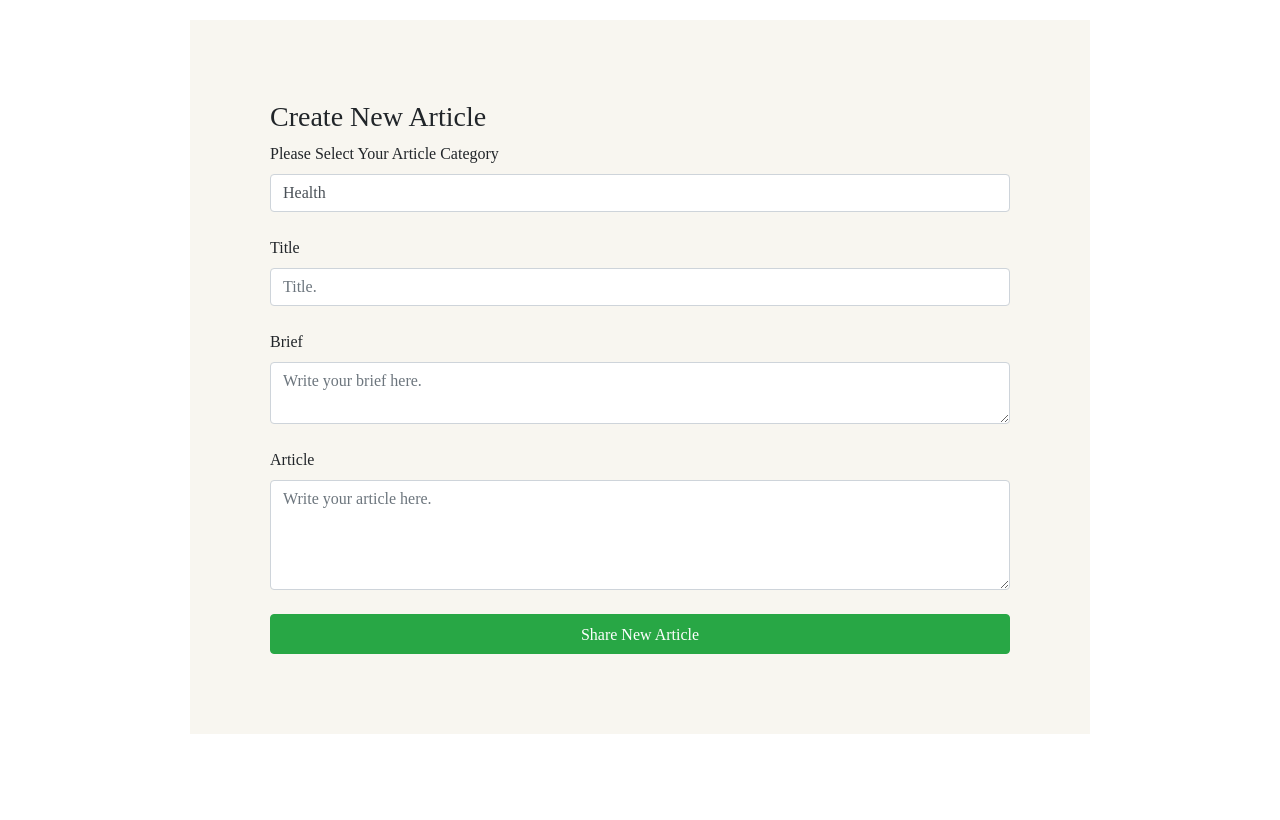
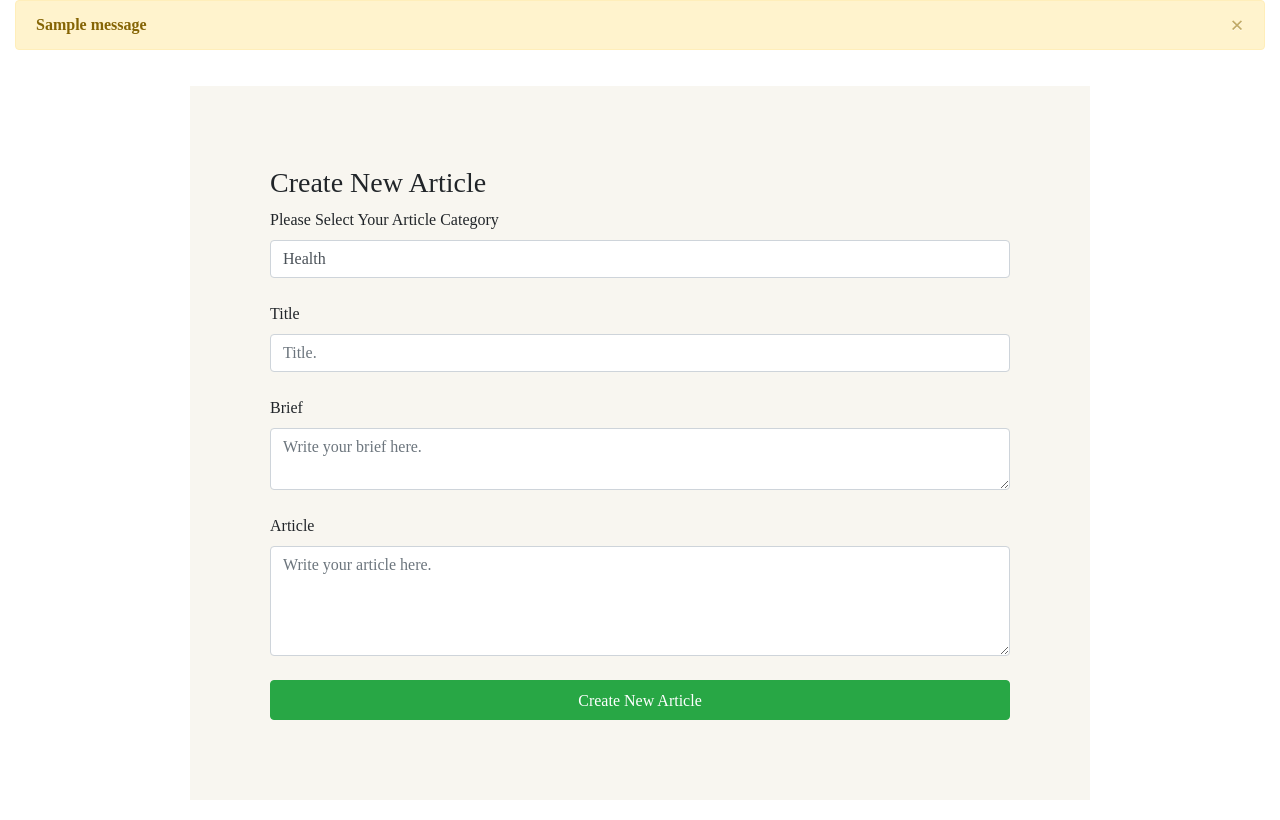
Before and after one commit to HayaaQutaishat/Articles-Application, a Django app: page /new_article in a window 1280 px wide. Shown: the part 62-882 px from the top of the page. Before the commit the page ends 796 px from the top, so only its background shows below. Run offline with Django 4.2, Linux system fonts and the light colour scheme; a user stored in the database is signed in; data comes from the database, SQL or seed files in the repository; both versions use the stored data as it was after the commit; tables that the repository leaves empty hold one stand-in row (values such as "Sample post"); one stand-in notice (Sample message) is shown; some libraries are stand-ins or nearby versions.

Commit message:
Commit 7

```diff
--- a/final/static/final/index.js
+++ b/final/static/final/index.js
@@ -120,7 +120,7 @@ document.addEventListener('DOMContentLoaded', function() {
 
 
       function edit_comment(comment_id) {
-        fetch('/comment', {
+        fetch('/commentt', {
             method: 'POST',
             body: JSON.stringify({
                 comment_id: comment_id,
--- a/final/templates/final/article.html
+++ b/final/templates/final/article.html
@@ -106,13 +106,11 @@
                       </div>
                       <div class="modal-footer">
                         <button type="button" class="btn btn-outline-primary" data-bs-dismiss="modal">Cancel</button>
-                        <button type="button" class="btn btn-outline-primary">Delete</button>
+                        <a href="{% url 'delete_article' article.id %}" class="btn btn-outline-primary">Delete</a>
                       </div>
                     </div>
                   </div>
                 </div>
-
-
         {% endif %}
     </div>
 
--- a/final/templates/final/create_article.html
+++ b/final/templates/final/create_article.html
@@ -2,6 +2,16 @@
 {% load static %}
 
 {% block body %}
+
+{% for message in messages %}
+<div class="alert alert-warning alert-dismissible fade show" role="alert">
+    <strong>{{ message }}</strong>
+    <button type="button" class="close" data-dismiss="alert" aria-label="Close">
+      <span aria-hidden="true">&times;</span>
+    </button>
+  </div>
+{% endfor %}
+
 <!-- Create New Article -->
    <div id="new_article_container">
         <div id="new_article_div">
@@ -20,7 +30,7 @@
                 <textarea name="brief" placeholder="Write your brief here." class="form-control" style=" min-width:500px; max-width:100%;min-height:50px;height:100%;width:100%;" ></textarea><br>
                 <label for="form_name">Article</label>
                 <textarea name="text" id="form_message" name="message" class="form-control" placeholder="Write your article here." rows="4" required="required"></textarea><br>
-                <input type="submit" class="btn btn-success btn-send  pt-2 btn-block" value="Share New Article" >
+                <input type="submit" class="btn btn-success btn-send  pt-2 btn-block" value="Create New Article" >
             </form>
         </div>
    </div>
--- a/final/urls.py
+++ b/final/urls.py
@@ -19,12 +19,10 @@ urlpatterns = [
     path("read_later_add/<int:article_id>", views.read_later_add, name="read_later_add"),
     path("read_later_remove/<int:article_id>", views.read_later_remove, name="read_later_remove"),
     path("edit_comment", views.edit_comment, name="edit_comment"),
-
-
+    path("delete_article/<int:article_id>", views.delete_article, name="delete_article"),
 
     # API Routes
     path("rating", views.rating, name="rating"),
-    path("comment", views.comment, name="comment"),
-
+    path("commentt", views.commentt, name="commentt"),
 
 ]
--- a/final/views.py
+++ b/final/views.py
@@ -106,8 +106,8 @@ def comment(request, article_id):
             comment = Comment.objects.create(user=request.user,article=article,comment=comment)
             comment.save()
             messages.success(request, 'Comment successfully Added.')
-            return HttpResponseRedirect(reverse('article', kwargs={'article_id': article.id}))
-        return render(request, "final/index.html")
+            return HttpResponseRedirect(reverse("article", args=(article_id,)))
+        return render(request, "final/article.html")
 
 @login_required
 def new_article(request):
@@ -194,7 +194,7 @@ def read_later_remove(request, article_id):
 
 
 @login_required
-def comment(request):
+def commentt(request):
     if request.method != "POST":
         return JsonResponse({"error": "POST request required."}, status=400)
     # Check the data
@@ -204,7 +204,7 @@ def comment(request):
     return JsonResponse(comment.comment, safe=False)
 
 
-
+@login_required
 def edit_comment(request):
     if request.method != "POST":
         return JsonResponse({"error": "POST request required."}, status=400)
@@ -216,3 +216,13 @@ def edit_comment(request):
     comment.comment = new_comment_text
     comment.save()
     return JsonResponse({"data": data}, status=201)
+
+
+@login_required
+def delete_article(request, article_id):
+    article = Article.objects.get(pk=article_id)
+    article_category = article.category
+    category_id = article_category.id
+    article.delete()
+    messages.success(request, 'Article successfully deleted.')
+    return HttpResponseRedirect(reverse("category", args=(category_id,)))
```
Also changed, not shown: final/templates/final/index.html (+0 -28 lines), final/templates/final/modal.html (deleted, +0 -30 lines), db.sqlite3.
